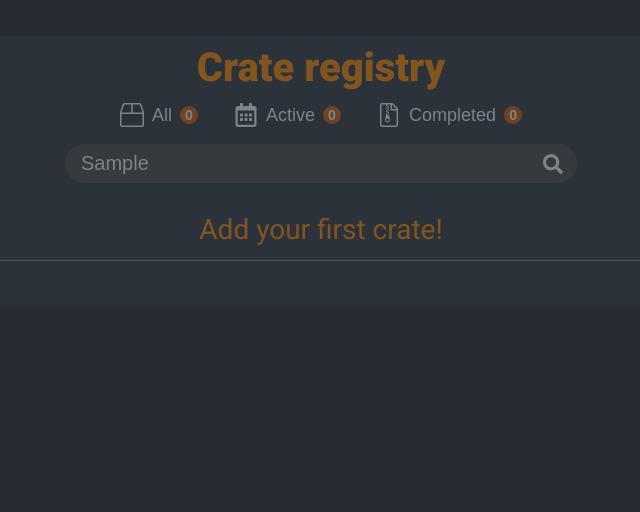
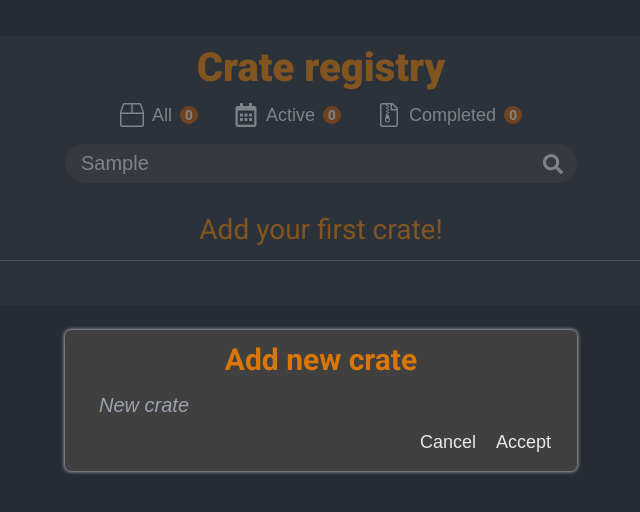
Before and after one commit to freddydc/crate-registry, a React (Vite) app: page / in a window 1280 px wide. Both pictures are taken after typing "Sample" into the empty fields and a click on the button "Add". Shown: the top 512 px of the page, without its empty margins (319-959 px from the left). Built offline with nearby package versions, Linux system fonts and the light colour scheme.

Commit message:
add: Create form

```diff
--- a/src/components/common/Layout/Layout.tsx
+++ b/src/components/common/Layout/Layout.tsx
@@ -2,6 +2,7 @@ import { useContext } from 'react'
 import {
   TodoAdd,
   TodoCard,
+  TodoForm,
   TodoList,
   TodoMenu,
   TodoSearch,
@@ -40,7 +41,7 @@ export const Layout = () => {
       </TodoList>
       {!!openModal && (
         <Modal>
-          <Message text={crateList[0]?.text} />
+          <TodoForm />
         </Modal>
       )}
       <TodoAdd />
--- /dev/null
+++ b/src/components/todo/TodoForm/TodoForm.module.css
@@ -0,0 +1,68 @@
+.form {
+  display: flex;
+  flex-direction: column;
+  background-color: #404040;
+  border-radius: 0.375rem;
+  box-shadow: 0 0 4px 0 var(--gray-light);
+  padding: 0.75rem 1rem;
+  width: 20rem;
+}
+
+.form label {
+  display: flex;
+  justify-content: center;
+  color: var(--amber);
+  font-size: 1.875rem;
+  font-weight: 600;
+  margin-bottom: 0.5rem;
+}
+
+.form input {
+  background-color: transparent;
+  margin: 0.5rem 1rem;
+  color: var(--gray);
+  font-weight: 500;
+  border-width: 0;
+  line-height: 1;
+  font-size: 1.25rem;
+}
+
+.form input::placeholder {
+  font-style: italic;
+  color: var(--gray-dark);
+}
+
+.form input:focus::placeholder {
+  color: var(--gray-darker);
+}
+
+.form input:focus {
+  outline-width: 0;
+}
+
+.form div {
+  display: flex;
+  justify-content: flex-end;
+}
+
+.form button {
+  background-color: transparent;
+  font-size: 1.125rem;
+  color: var(--gray-light);
+  border-width: 0;
+  cursor: pointer;
+  padding: 0 0.875rem;
+  border: 2px solid transparent;
+  padding: 0.25rem 0.5rem;
+  border-radius: 9999px;
+}
+
+.form button:hover {
+  border-color: var(--gray-darker);
+}
+
+@media (min-width: 640px) {
+  .form {
+    width: 32rem;
+  }
+}
--- /dev/null
+++ b/src/components/todo/TodoForm/TodoForm.tsx
@@ -0,0 +1,34 @@
+import { ChangeEvent, FormEvent, useContext, useState } from 'react'
+import { TodoContext } from '../context'
+
+import styles from './TodoForm.module.css'
+
+export const TodoForm = () => {
+  const [text, setText] = useState('')
+  const { addCrate, setOpenModal } = useContext(TodoContext)
+
+  const handleClose = () => setOpenModal(state => !state)
+  const handleChangeText = (e: ChangeEvent<HTMLInputElement>) =>
+    setText(e.target.value)
+
+  const handleSubmit = (e: FormEvent<HTMLFormElement>) => {
+    e.preventDefault()
+    if (text.length !== 0) {
+      addCrate(text)
+    }
+    handleClose()
+  }
+
+  return (
+    <form className={styles.form} onSubmit={handleSubmit}>
+      <label>Add new crate</label>
+      <input placeholder="New crate" value={text} onChange={handleChangeText} />
+      <div>
+        <button type="button" onClick={handleClose}>
+          Cancel
+        </button>
+        <button type="submit">Accept</button>
+      </div>
+    </form>
+  )
+}
--- /dev/null
+++ b/src/components/todo/TodoForm/index.ts
@@ -0,0 +1 @@
+export { TodoForm } from './TodoForm'
--- a/src/components/todo/context.tsx
+++ b/src/components/todo/context.tsx
@@ -35,6 +35,7 @@ type State = {
   getCompleted: () => void
   getActive: () => void
   getAll: () => void
+  addCrate: (text: string) => void
 }
 
 const initialState = {} as State
@@ -82,6 +83,17 @@ export const TodoProvider = (props: Props) => {
     setFilteredCrate(crateList.filter(x => !x.completed))
   }
 
+  const addCrate = (text: string) => {
+    const newCrateList = [...crateList]
+    newCrateList.push({
+      completed: false,
+      text,
+      id: Math.random().toString().slice(2)
+    })
+    setCrateList(newCrateList)
+    setFilteredCrate(newCrateList)
+  }
+
   useEffect(() => {
     if (searchTerm.length !== 0) {
       setFilteredCrate(
@@ -120,7 +132,8 @@ export const TodoProvider = (props: Props) => {
     setOpenModal,
     getCompleted,
     getActive,
-    getAll
+    getAll,
+    addCrate
   }
 
   return (
--- a/src/components/todo/index.ts
+++ b/src/components/todo/index.ts
@@ -4,3 +4,4 @@ export { TodoSearch } from './TodoSearch'
 export { TodoList } from './TodoList'
 export { TodoView } from './TodoView'
 export { TodoAdd } from './TodoAdd'
+export { TodoForm } from './TodoForm'
```
